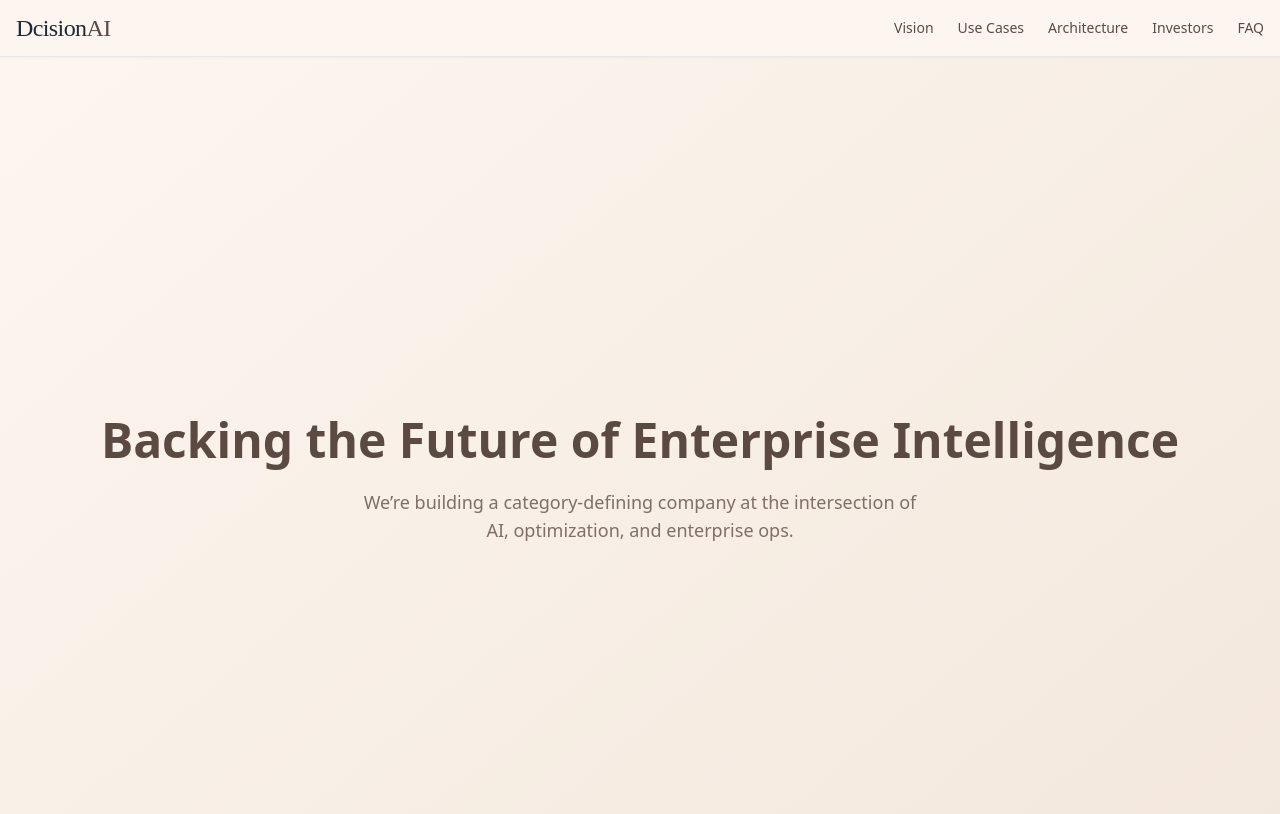
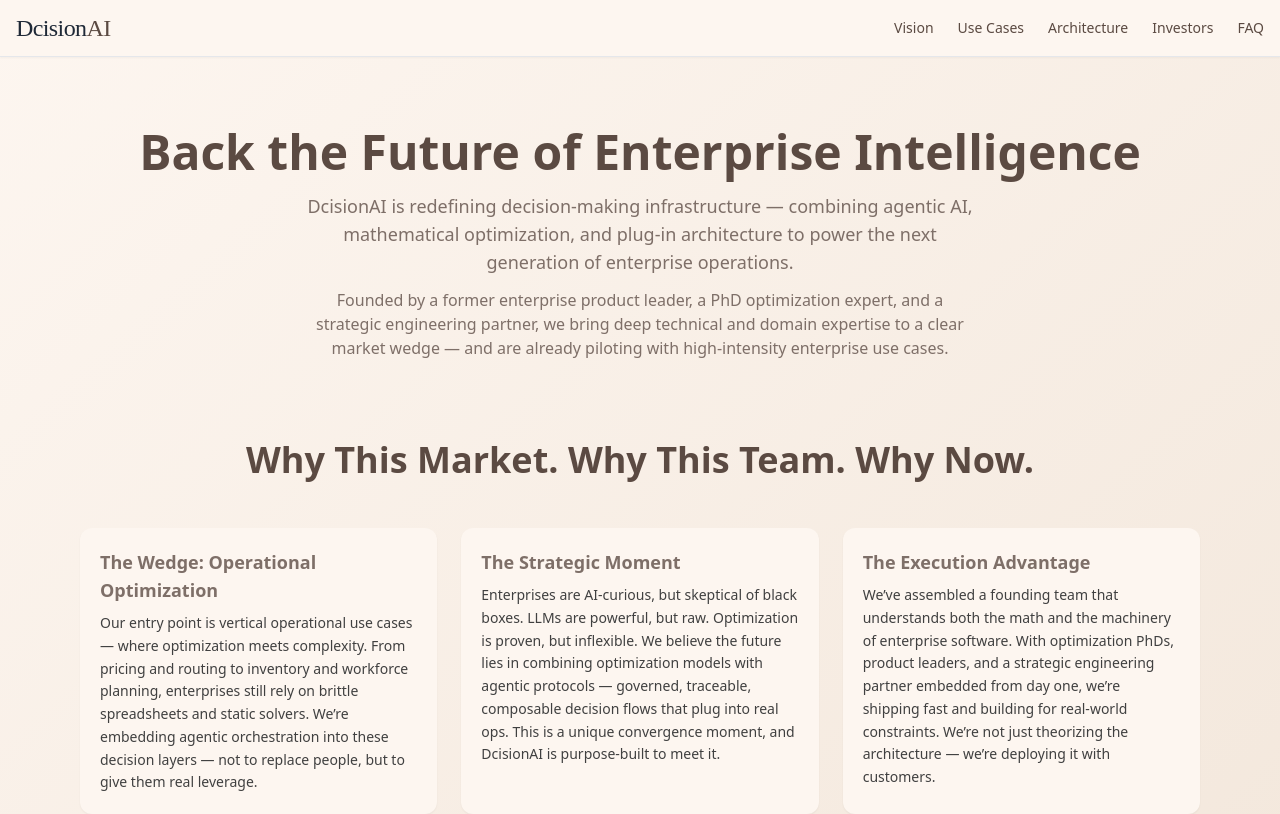
Before and after one commit to DcisionAI/dcisionai-site, a Next.js app: page /investors in a window 1280 px wide. Shown: the top 814 px of the page. Built offline with nearby package versions, Linux system fonts and the light colour scheme.

Commit message:
investor content update

```diff
--- a/pages/investors.tsx
+++ b/pages/investors.tsx
@@ -1,12 +1,61 @@
 export default function InvestorsPage() {
   return (
-    <section className="min-h-screen flex flex-col items-center justify-center text-center px-6 py-20">
-      <h1 className="text-5xl font-sans font-semibold text-brand-accent">
-        Backing the Future of Enterprise Intelligence
-      </h1>
-      <p className="mt-6 max-w-xl text-lg text-brand-muted">
-        We’re building a category-defining company at the intersection of AI, optimization, and enterprise ops.
-      </p>
-    </section>
+    <main>
+      <section className="py-12 px-4 text-center flex flex-col items-center">
+        <h1 className="text-4xl md:text-5xl font-sans font-semibold text-brand-accent">
+          Back the Future of Enterprise Intelligence
+        </h1>
+        <p className="mt-4 max-w-2xl text-lg text-brand-muted">
+          DcisionAI is redefining decision-making infrastructure — combining agentic AI, mathematical optimization, and plug-in architecture to power the next generation of enterprise operations.
+        </p>
+        <p className="mt-3 max-w-2xl text-md text-brand-muted">
+          Founded by a former enterprise product leader, a PhD optimization expert, and a strategic engineering partner, we bring deep technical and domain expertise to a clear market wedge — and are already piloting with high-intensity enterprise use cases.
+        </p>
+      </section>
+
+      <section className="py-8 px-4 max-w-6xl mx-auto text-center space-y-12">
+        <h2 className="text-3xl md:text-4xl font-sans font-semibold text-brand-accent">
+          Why This Market. Why This Team. Why Now.
+        </h2>
+
+        <div className="grid grid-cols-1 md:grid-cols-3 gap-6 text-left">
+          <div className="bg-[var(--tw-brand-light)] rounded-xl p-5 shadow-sm">
+            <h3 className="text-lg font-semibold mb-2">The Wedge: Operational Optimization</h3>
+            <p className="text-neutral-700 text-sm leading-relaxed">
+              Our entry point is vertical operational use cases — where optimization meets complexity.
+              From pricing and routing to inventory and workforce planning, enterprises still rely on brittle spreadsheets and static solvers.
+              We’re embedding agentic orchestration into these decision layers — not to replace people, but to give them real leverage.
+            </p>
+          </div>
+
+          <div className="bg-[var(--tw-brand-light)] rounded-xl p-5 shadow-sm">
+            <h3 className="text-lg font-semibold mb-2">The Strategic Moment</h3>
+            <p className="text-neutral-700 text-sm leading-relaxed">
+              Enterprises are AI-curious, but skeptical of black boxes. LLMs are powerful, but raw. Optimization is proven, but inflexible.
+              We believe the future lies in combining optimization models with agentic protocols — governed, traceable, composable decision flows that plug into real ops.
+              This is a unique convergence moment, and DcisionAI is purpose-built to meet it.
+            </p>
+          </div>
+
+          <div className="bg-[var(--tw-brand-light)] rounded-xl p-5 shadow-sm">
+            <h3 className="text-lg font-semibold mb-2">The Execution Advantage</h3>
+            <p className="text-neutral-700 text-sm leading-relaxed">
+              We’ve assembled a founding team that understands both the math and the machinery of enterprise software.
+              With optimization PhDs, product leaders, and a strategic engineering partner embedded from day one, we’re shipping fast and building for real-world constraints.
+              We’re not just theorizing the architecture — we’re deploying it with customers.
+            </p>
+          </div>
+        </div>
+      </section>
+
+      <div className="py-10 text-center">
+        <a
+          href="mailto:founder@dcisionai.com?subject=Investor Inquiry"
+          className="inline-block bg-[var(--tw-brand-accent)] text-white font-semibold px-5 py-2.5 rounded-full shadow hover:opacity-90 transition"
+        >
+          Request Investor Memo
+        </a>
+      </div>
+    </main>
   );
 }
```
